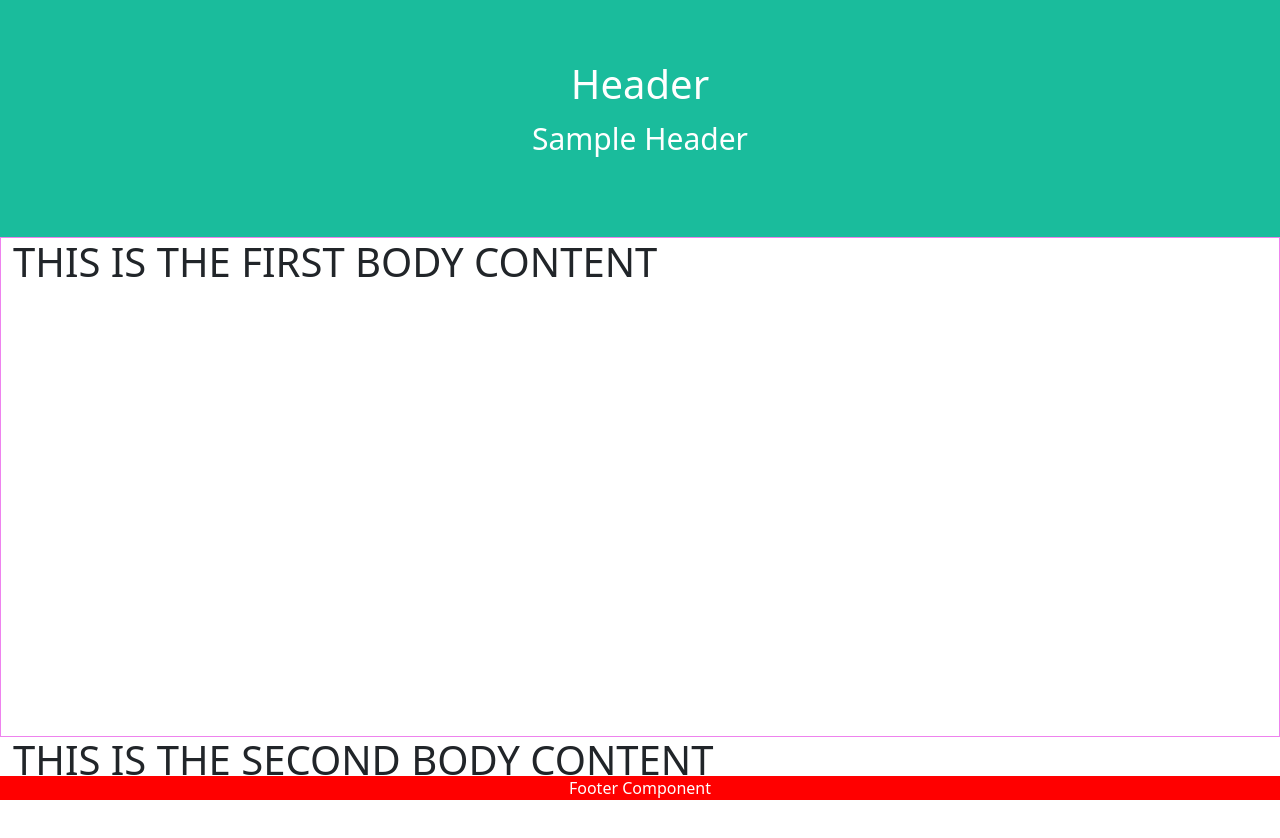
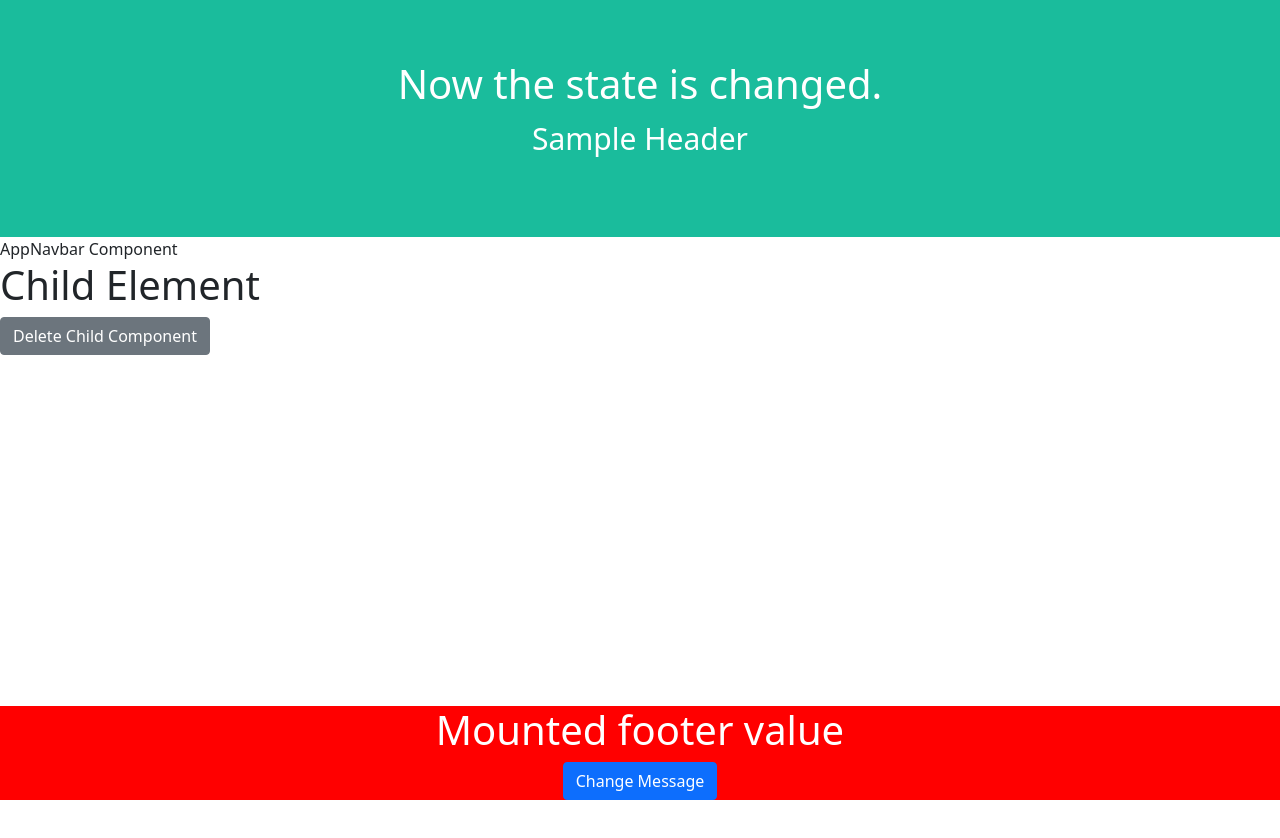
Before and after one commit to ecvelayo/portfolio, a React (Create React App) app in the folder react-app/hello-world/: page / in a window 1280 px wide. Shown: the top 838 px of the page. After the commit the page ends 800 px from the top, so only its background shows below. Built offline with nearby package versions, Linux system fonts and the light colour scheme.

Commit message:
Discussions for 7-13-22

```diff
--- a/react-app/hello-world/src/AppFooter/AppFooter.js
+++ b/react-app/hello-world/src/AppFooter/AppFooter.js
@@ -1,14 +1,47 @@
-import React from 'react';
+import React, { Component } from 'react';
 import styles from './AppFooter.module.css';
 
-const AppFooter = () => (
-  <div className={styles.AppFooter}>
-    Footer Component
-  </div>
-);
 
-AppFooter.propTypes = {};
+class AppFooter extends Component {
+  //NOTES: UPDATING LIFECYCLE PHASE
+  constructor(props){
+    super(props);
+    this.state = {
+      footer: 'Footer Message'
+    }
+  }
+  //WILL GET CALLED EVERYTIME THERE IS AN UPDATE TOGETHER WITH RENDER
+  // static getDerivedStateFromProps(props, state) {
+  //   return {footer: 'Changed footer from getDerivedStateFromProps'}
+  // }
 
-AppFooter.defaultProps = {};
+  // works like a checkpoint if you really want to update the component, by default is true
+  // shouldComponentUpdate() {
+  //   return false;
+  // }
+
+  componentDidMount() {
+    setTimeout(() => {
+      this.setState({footer: 'Mounted footer value'});
+    }, 2000);
+  }
+
+  getSnapshotBeforeUpdate(prevProps, prevState) {
+    console.log(prevState, ' was the previous state value before the change.');
+  }
+
+  componentDidUpdate(){
+    console.log(this.state, ' is the actual value right now.');
+  }
+
+  render(){
+    return (
+      <div className={styles.AppFooter}>
+        <h1>{this.state.footer}</h1>
+        <button className='btn btn-primary' type='button'>Change Message</button>
+      </div>
+    )
+  }
+}
 
 export default AppFooter;
--- a/react-app/hello-world/src/AppHeader/AppHeader.js
+++ b/react-app/hello-world/src/AppHeader/AppHeader.js
@@ -2,13 +2,32 @@ import React, { Component } from 'react';
 import styles from './AppHeader.module.css';
 
 class AppHeader extends Component {
+    //NOTES: SAMPLE FOR MOUNTING LIFECYCLE HOOKS
     constructor(props) {
         super(props);
+        this.state = {
+            header: 'Header Message'
+        }
     }
+
+    static getDerivedStateFromProps(props, state) {
+        if (props.header) {
+            return {header: props.header};
+        }else{
+            return state;
+        }
+    }
+
+    componentDidMount() {
+        setTimeout(() => {
+            this.setState({header: 'Now the state is changed.'})
+        }, 5000);
+    }
+
     render() {
         return (
             <div className={styles.AppHeader}>
-                <h1>Header</h1>
+                <h1>{this.state.header}</h1>
                 <p>Sample Header</p>
             </div>
         )
--- a/react-app/hello-world/src/AppNavbar/AppNavbar.js
+++ b/react-app/hello-world/src/AppNavbar/AppNavbar.js
@@ -1,15 +1,54 @@
 import React from 'react';
-import PropTypes from 'prop-types';
 import styles from './AppNavbar.module.css';
 
-const AppNavbar = () => (
-  <div className={styles.AppNavbar} data-testid="AppNavbar">
-    AppNavbar Component
-  </div>
-);
 
-AppNavbar.propTypes = {};
+class AppNavbar extends React.Component {
+  //NOTES: Unmounting lifecycle sample
+  constructor(props){
+    super(props);
+    this.state = {
+      hidden: false
+    }
+  }
 
-AppNavbar.defaultProps = {};
+  deleteChild = () => {
+    this.setState({hidden: true});
+  }
+  //sample of confirmation before component unmount
+  shouldComponentUpdate() {
+    if (window.confirm('Do you want to delete the component?')){
+      return true;
+    }else{
+      return false;
+    }
+  }
+
+  render(){
+    let childComponent;
+    if (!this.state.hidden) {
+      childComponent = <ChildComponent></ChildComponent>
+    }
+    return (
+      <div className={styles.AppNavbar} data-testid="AppNavbar">
+        AppNavbar Component
+        {childComponent}
+        <button type='button' className='btn btn-secondary' onClick={this.deleteChild}>Delete Child Component</button>
+      </div>
+    )
+  }
+}
+
+class ChildComponent extends React.Component {
+  //must be placed on the component to be unmounted/removed from DOM
+  componentWillUnmount() {
+    console.log('This component is about to be unmounted');
+  }
+
+  render(){
+    return (
+      <h1>Child Element</h1>
+    )
+  }
+}
 
 export default AppNavbar;
--- a/react-app/hello-world/src/LayoutComponent/LayoutComponent.js
+++ b/react-app/hello-world/src/LayoutComponent/LayoutComponent.js
@@ -2,6 +2,7 @@ import React, { Component } from 'react';
 import styles from './LayoutComponent.module.css';
 import AppHeader from '../AppHeader/AppHeader';
 import AppFooter from '../AppFooter/AppFooter';
+import AppNavbar from '../AppNavbar/AppNavbar';
 
 class LayoutComponent extends Component {
     arrangedChildren = [];
@@ -31,9 +32,10 @@ class LayoutComponent extends Component {
           <div>
             <AppHeader>
             </AppHeader>
-            <div className={styles.test}>
+            <AppNavbar></AppNavbar>
+            {/* <div className={styles.test}>
                 {this.arrangedChildren}
-            </div>
+            </div> */}
             <AppFooter>
 
             </AppFooter>
```
